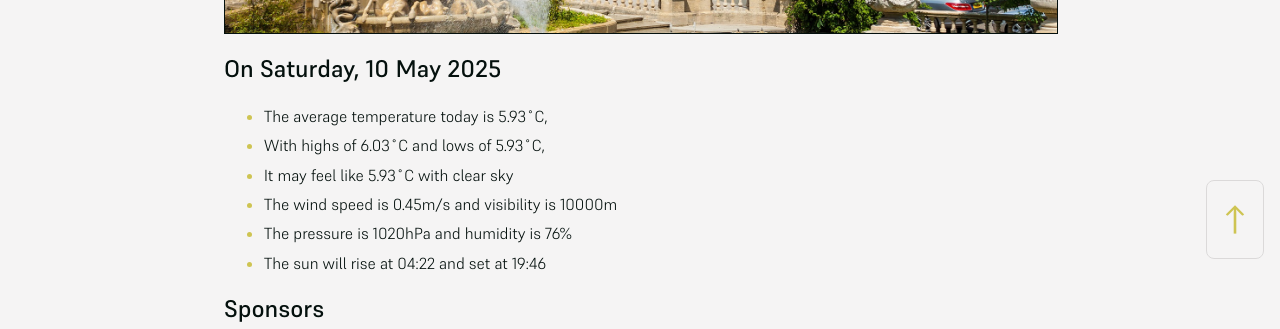
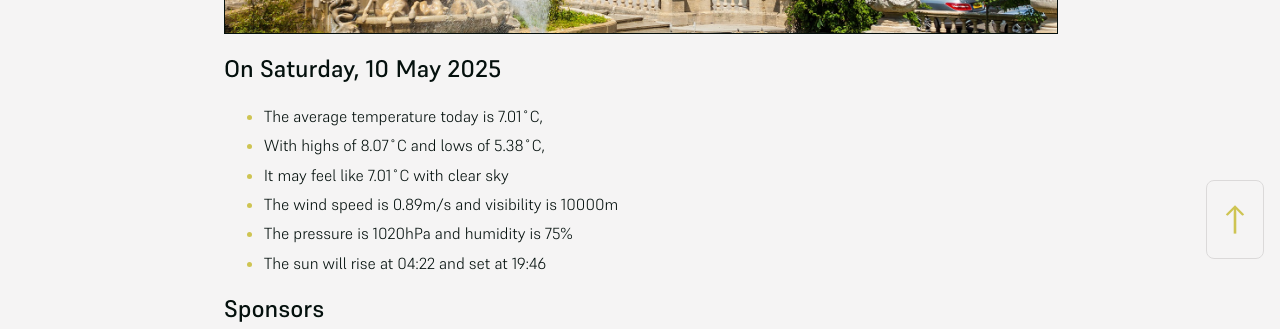
Before and after one commit to mat-0/cheltenham-open-data, a Jekyll site: the page built from index.md, in a window 1280 px wide. Shown: the part 625-954 px from the top of the page. Built offline with Jekyll 4.4.1, drawn with Linux system fonts in a browser that asks for light colours.

Commit message:
Updated 2025-05-10 04:57:43

```diff
--- a/index.md
+++ b/index.md
@@ -10,11 +10,11 @@ seo: Menu
 <!-- weather_marker starts -->
 ## On Saturday, 10 May 2025
 
-- The average temperature today is 5.93˚C,
-- With highs of 6.03˚C and lows of 5.93˚C,
-- It may feel like 5.93˚C with clear sky
-- The wind speed is 0.45m/s and visibility is 10000m
-- The pressure is 1020hPa and humidity is 76%
+- The average temperature today is 7.01˚C,
+- With highs of 8.07˚C and lows of 5.38˚C,
+- It may feel like 7.01˚C with clear sky
+- The wind speed is 0.89m/s and visibility is 10000m
+- The pressure is 1020hPa and humidity is 75%
 - The sun will rise at 04:22 and set at 19:46
 
 <!-- weather_marker ends -->
```
Also changed, not shown: _data/flood.json (+5 -69 lines), _pages/news.md (+9 -9 lines).
